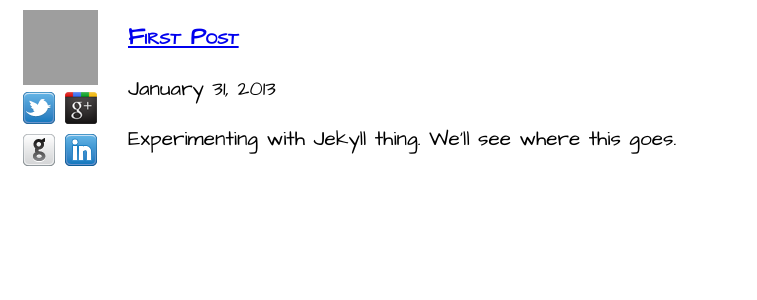
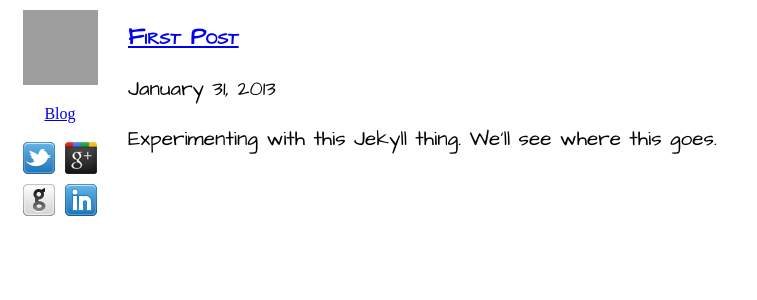
Before and after one commit to krschmidt/krschmidt.github.com, a Jekyll site: the page built from _posts/2013-01-31-first-post.markdown, in a window 1280 px wide. Shown: the top 300 px of the page, without its empty margins (0-757 px from the left). Built offline with Jekyll 4.4.1, drawn with Linux system fonts in a browser that asks for light colours; grey boxes are pictures that could not be loaded.

Commit message:
Typo in post, first nav element

```diff
--- a/_layouts/layout.html
+++ b/_layouts/layout.html
@@ -13,7 +13,9 @@
 <body>
 <nav>
 	<a href="/"><img src="{{site.gravatar_url }}?s=150" height="75" width="75" class="avatar" /></a>
-	<!-- UL for links here -->
+	<ul>
+		<li><a href="/">Blog</a></li>
+	</ul>
 	<div id="social_media">
 		<div>
 			<a href="https://twitter.com/Kyle_R_Schmidt" class="sprite sprite-twitter">	</a>
--- a/_posts/2013-01-31-first-post.markdown
+++ b/_posts/2013-01-31-first-post.markdown
@@ -3,4 +3,4 @@ layout: post
 title: First Post
 date: 2013-01-31 21:02:45
 ---
-Experimenting with Jekyll thing. We'll see where this goes.
+Experimenting with this Jekyll thing. We'll see where this goes.
--- a/css/main.css
+++ b/css/main.css
@@ -4,6 +4,9 @@ nav {
   text-align: center;
   top: 10px;
   width: 100px; }
+  nav ul {
+    list-style-type: none;
+    padding-left: 0; }
 
 #main {
   font-family: 'Architects Daughter', cursive;
--- a/css/main.scss
+++ b/css/main.scss
@@ -4,6 +4,10 @@ nav {
   text-align: center;
   top: 10px;
   width: 100px;
+  ul{
+    list-style-type: none;
+    padding-left: 0;
+  }
 }
 #main {
   font-family: 'Architects Daughter', cursive;
```
